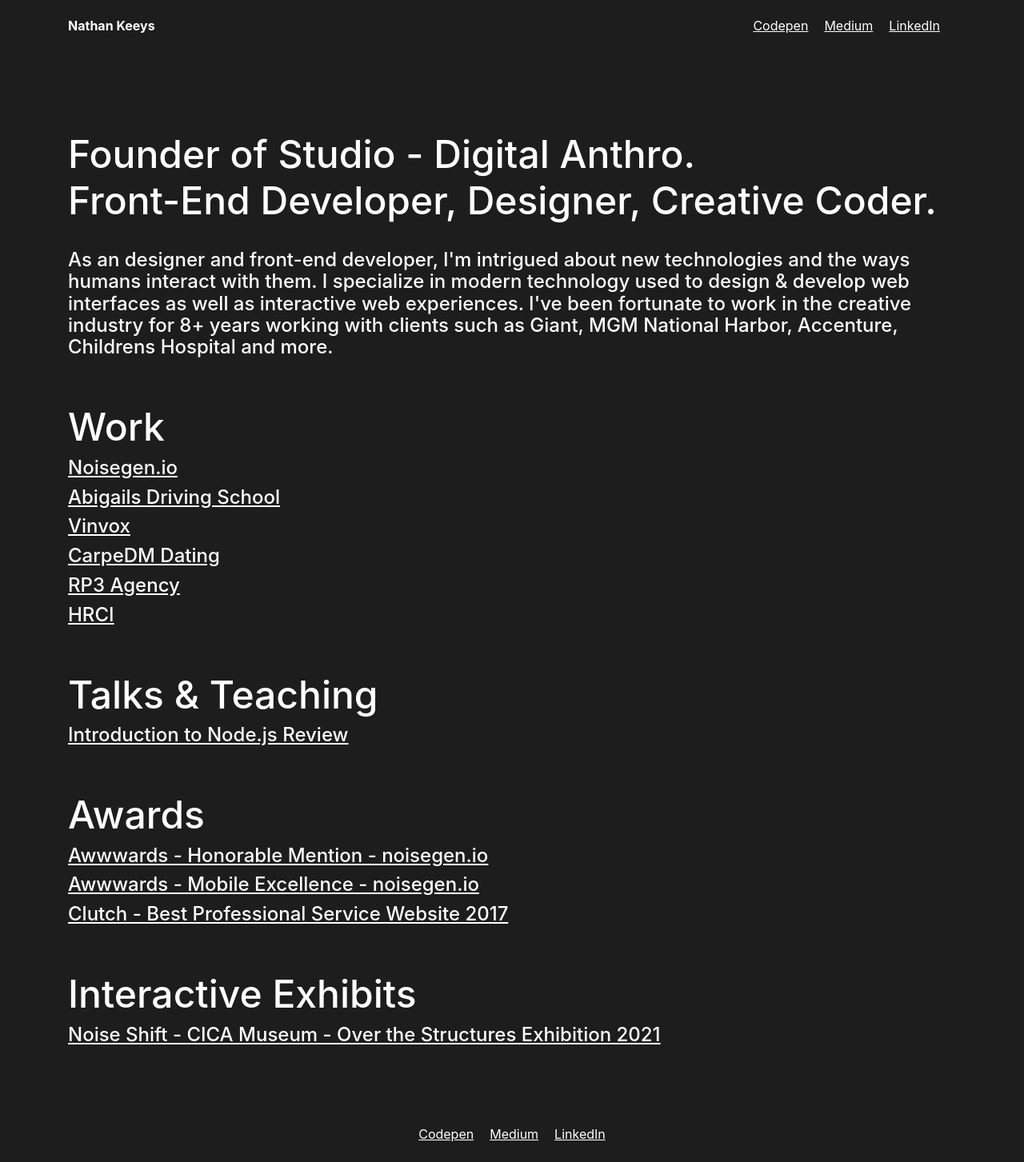
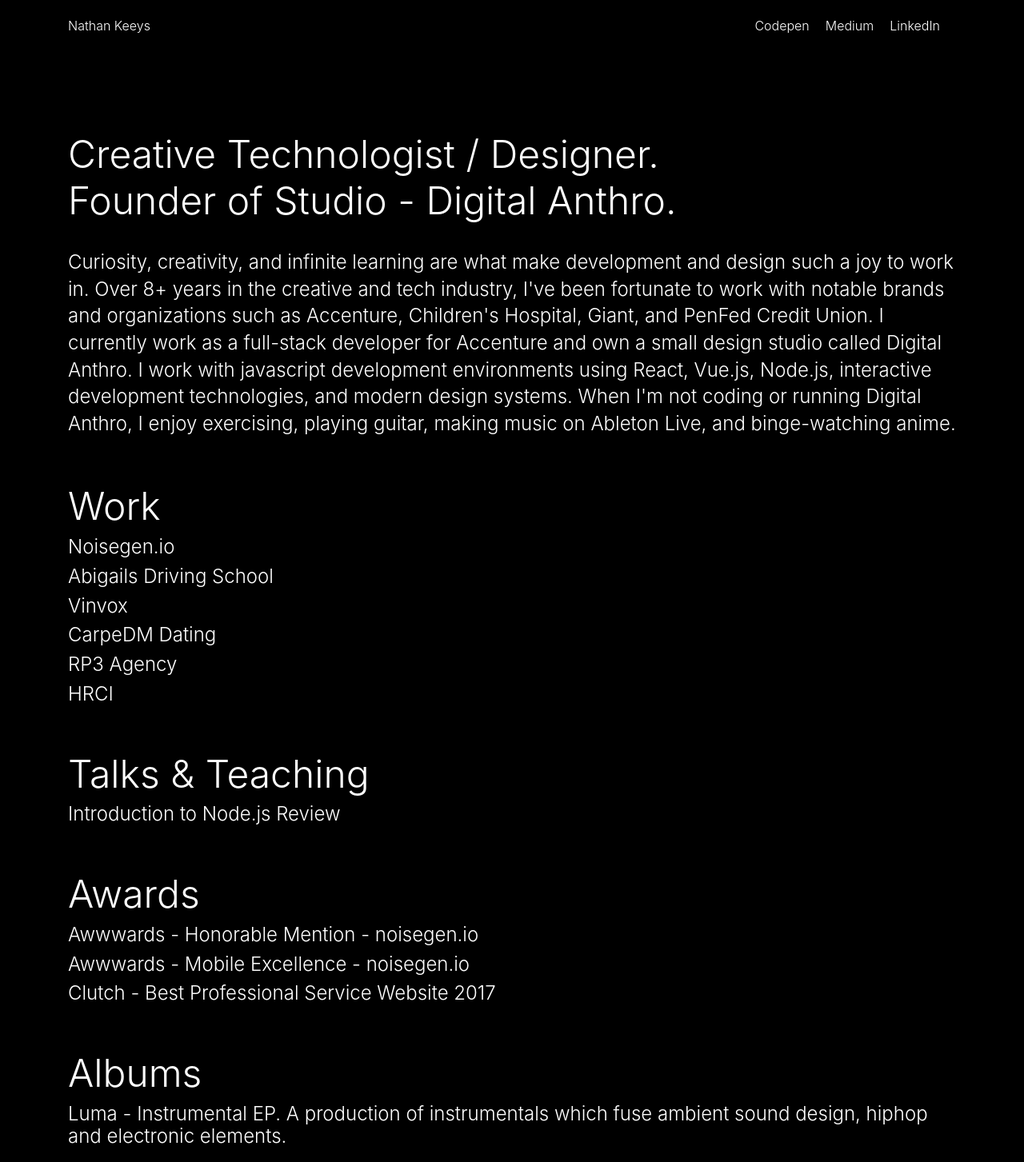
Before and after one commit to keeysnc/portfolio, a React (Create React App) app: page /#/ in a window 1280 px wide. Shown: the top 1453 px of the page at 80% size. Built offline with nearby package versions, Linux system fonts and the light colour scheme.

Commit message:
update bio

```diff
--- a/src/App.css
+++ b/src/App.css
@@ -2,10 +2,15 @@
     padding: 0;
     margin: 0;
     font-family: 'Roboto', sans-serif;
-    background-color: rgb(29, 29, 29)!important;
+    background-color: black!important;
     color: white!important;
     position: relative;
     font-size: 16px;
+    font-weight: 300!important;
+}
+
+.h1, .h2, .h3, .h4, .h5, .h6, h1, h2, h3, h4, h5, h6{
+    font-weight: 300!important;
 }
 
 .logoName{
@@ -14,7 +19,6 @@
 
 a{
     color: white!important;
-    text-decoration: underline!important;
 }
 
 h1{
@@ -48,7 +52,6 @@
     list-style: none;
     display: inline-block;
     padding: 20px 20px 20px 0;
-    color: #40403F;
     text-decoration: none;
 }
 
@@ -75,9 +78,6 @@
     padding-bottom: 40px;
 }
 
-.highlight{
-    font-weight: 600;
-}
 
 .subtitle{
     margin-top: 0;
@@ -166,7 +166,6 @@
 }
 
 .footer{
-    background-color: rgb(29, 29, 29)!important;
     color: white;
     display: flex;
     flex-direction: row;
--- a/src/App.js
+++ b/src/App.js
@@ -27,7 +27,7 @@
         <header className="App-header">
           <Container>
             <ul>
-              <Link className="logoName" alt="home" to="/"><b>Nathan Keeys</b></Link>
+              <Link className="logoName" alt="home" to="/">Nathan Keeys</Link>
               <div className="pull-right">
                 <a alt="codepen" target="_blank" href="https://codepen.io/natekeeys">Codepen</a>
                 <a alt="medium" target="_blank" href="https://medium.com/@natekeeys">Medium</a>
--- a/src/components/Bio.js
+++ b/src/components/Bio.js
@@ -8,12 +8,11 @@
     return (
       <div className="section">
         <div className="section">
-        <h1 className="title">Founder of Studio - Digital Anthro. <br/>
-        Front-End Developer, Designer, Creative Coder.</h1>
+        <h1 className="title">Creative Technologist / Designer.<br/>
+        Founder of Studio - Digital Anthro.</h1>
         <h4 className="subtitle"></h4>
-          <h4 style={{lineHeight: '1.7rem'}}>
-          As an designer and front-end developer, I'm intrigued about new technologies and the ways humans interact with them. I specialize in modern technology used to design & develop web interfaces as well as interactive web experiences. I've been fortunate to work in the creative industry for 8+ years working with clients such as Giant, MGM National Harbor, Accenture, Childrens Hospital and more.
-          </h4>
+        <h4 style={{lineHeight: '1.4em'}}>Curiosity, creativity, and infinite learning are what make development and design such a joy to work in. Over 8+ years in the creative and tech industry, I've been fortunate to work with notable brands and organizations such as Accenture, Children's Hospital, Giant, and PenFed Credit Union.
+        I currently work as a full-stack developer for Accenture and own a small design studio called Digital Anthro. I work with javascript development environments using React, Vue.js, Node.js, interactive development technologies, and modern design systems. When I'm not coding or running Digital Anthro, I enjoy exercising, playing guitar, making music on Ableton Live, and binge-watching anime.</h4>
         </div>
         <h1>Work</h1>
         <h4><a target="_blank" href="http://noisegen.io/">Noisegen.io</a></h4>
@@ -34,8 +33,12 @@
         <h4><a target="_blank" href="https://borensteingroup.com/tate-tryon-top-non-profit-accounting-firm-mints-gold-best-professional-services-website-2017-annual-international-davey-awards/">Clutch - Best Professional Service Website 2017</a></h4>
         <br/>
         <br/>
+        <h1>Albums</h1>
+        <h4><a target="_blank" href="https://80cacao.bandcamp.com/album/luma">Luma - Instrumental EP. A production of instrumentals which fuse ambient sound design, hiphop and electronic elements.</a></h4>
+        <br/>
+        <br/>
         <h1>Interactive Exhibits</h1>
-        <h4><a target="_blank" href="https://cicamuseum.com/over-the-structures-2021/">Noise Shift - CICA Museum - Over the Structures Exhibition 2021</a></h4>
+        <h4><a target="_blank" href="https://cicamuseum.com/over-the-structures-2021/">Noise Shift - CICA Museum - South Korea- Over the Structures Exhibition 2021</a></h4>
       </div>
     );
   }
```
